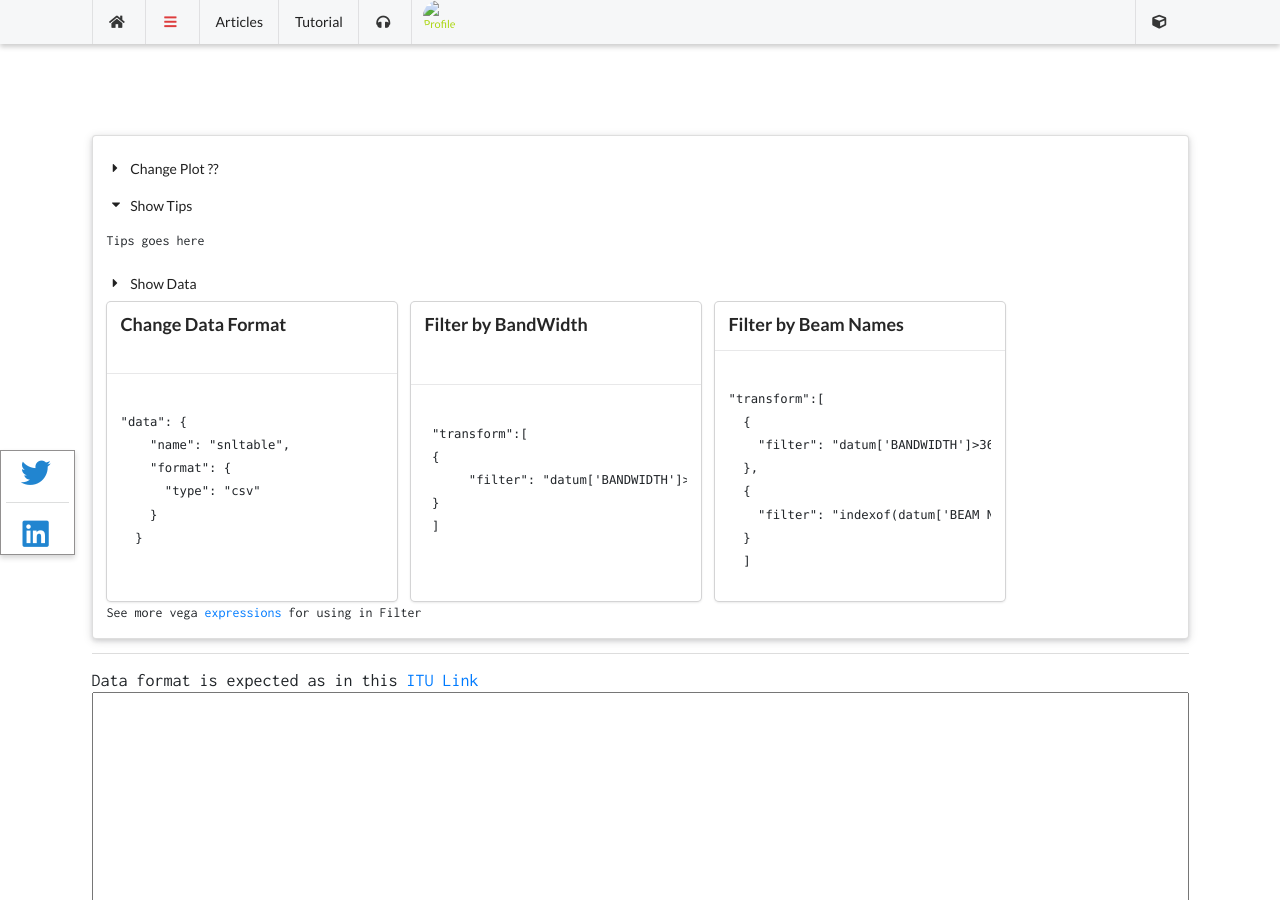
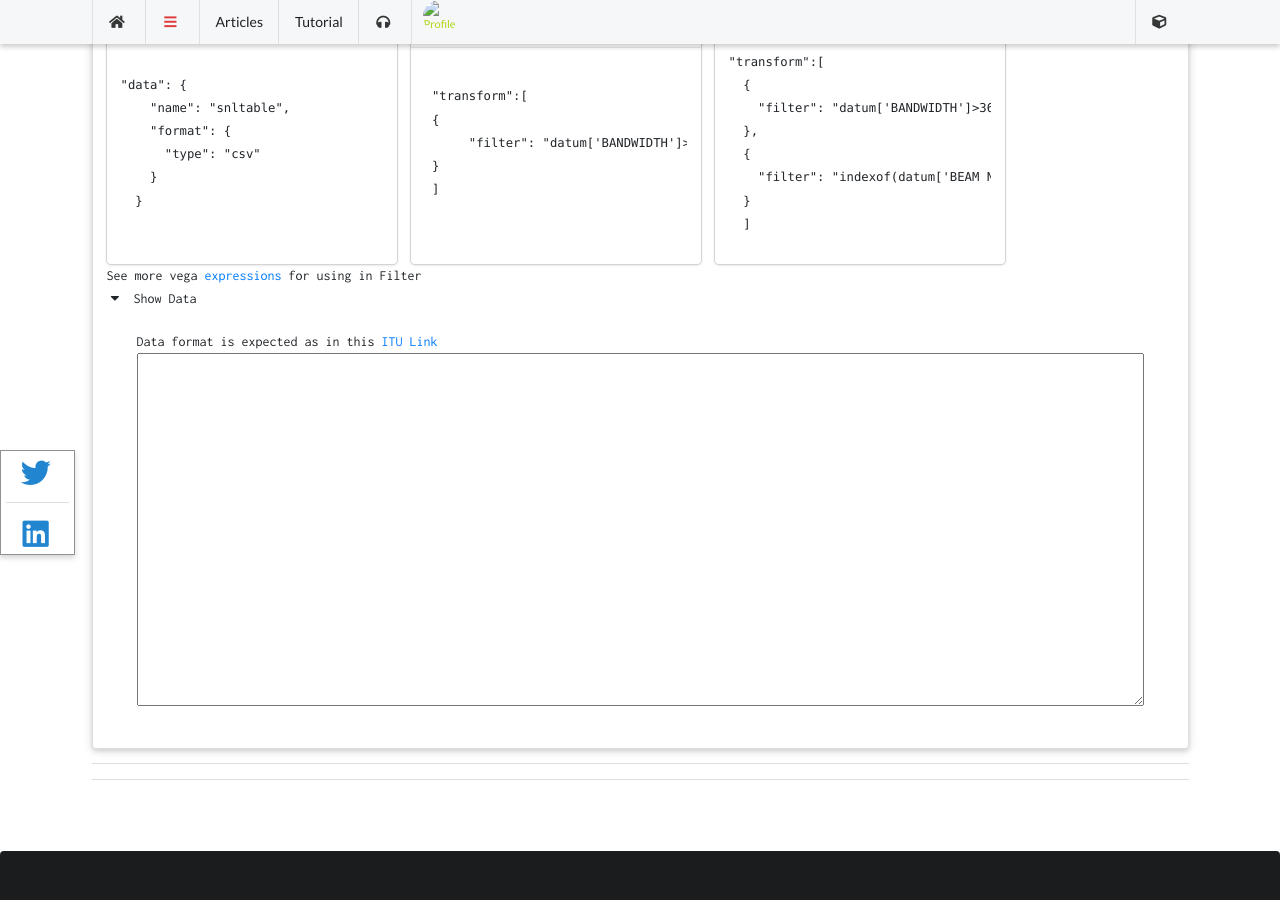
Before and after one commit to wiless/wiless.github.io, a Jekyll site: the page built from _apps/snl.html, in a window 1280 px wide and 900 px high, scrolled down 706 px. Built offline with Jekyll 4.4.1, drawn with Linux system fonts in a browser that asks for light colours; nearby versions of some CDN libraries; some web fonts are replaced; comment, search, counter and statistics services are not loaded; a style sheet for code colours, icons or effects is not loaded.

Commit message:
Update snl.html

```diff
--- a/_apps/snl.html
+++ b/_apps/snl.html
@@ -35,7 +35,6 @@ title: SNL Spectrum Viewer
                         <select class="ui teal dropdown" id="theme"> </select>
 	</div>
 <button class="ui float right teal button" name="saveButton" onclick="CallPlots()"> Plot </button>
-	    <div  id="vegaspec" style="height:300px"> </div>
       <div class="ui raised segment">
 
 	      <div class="ui accordion">
@@ -44,8 +43,9 @@ title: SNL Spectrum Viewer
     Change Plot ??
   </div>
   <div class="content">
-    <p class="transition visible" style="display: block !important;">
-	    A dog is a type of domesticated animal. Known for its loyalty and faithfulness, it can be found as a welcome guest in many households across the world.</p>
+	  <p class="transition visible" style="display: block !important;"> Vega Spec </p>
+	    	   <div  id="vegaspec" style="height:300px"> </div>
+
   </div>
   <div class="title active">
     <i class="dropdown icon"></i>
@@ -53,18 +53,6 @@ title: SNL Spectrum Viewer
   </div>
   <div class="content active">
     <p> Tips goes here</p>
-  </div>
-  <div class="title">
-    <i class="dropdown icon"></i>
-    Show Data
-  </div>
-  <div class="content">
-
-  </div>
-</div>
-
-
-
 
                 <div class="ui cards">
 <div class="ui card">
@@ -111,9 +99,22 @@ title: SNL Spectrum Viewer
 </div>
 See more vega  <a target=_blank href="https://vega.github.io/vega/docs/expressions/"> expressions </a> for using in Filter
 </div>
+  </div>
+  <div class="title">
+    <i class="dropdown icon"></i>
+    Show Data
+  </div>
+  <div class="content">
+    Data format is expected as in this <a target=_blank href="https://www.itu.int/online/sns/freqlist.sh?ntc_id=116520362&ie=y&sat_type=G&categ=C&script=&select_list=F&sel_type=&sel_satname=INSAT-KA82.5E&sat_name=INSAT-KA82.5E&plan_id=&ntc_nbr="> ITU Link</a>
+	    <textarea  id="vegadata" style="width:100%" rows=15> </textarea>
+
+  </div>
+</div>
+
+
+
+
 	<div class="ui divider"></div>
-Data format is expected as in this <a target=_blank href="https://www.itu.int/online/sns/freqlist.sh?ntc_id=116520362&ie=y&sat_type=G&categ=C&script=&select_list=F&sel_type=&sel_satname=INSAT-KA82.5E&sat_name=INSAT-KA82.5E&plan_id=&ntc_nbr="> ITU Link</a>
-	    <textarea  id="vegadata" style="width:100%" rows=15> </textarea>
 
 
 <div class="ui divider"></div>
@@ -263,4 +266,5 @@ document.addEventListener('DOMContentLoaded', (event) => {
 });
 
 
+
 </script>
```
Also changed, not shown: other parts of _apps/snl.html (+2 -0 lines).
